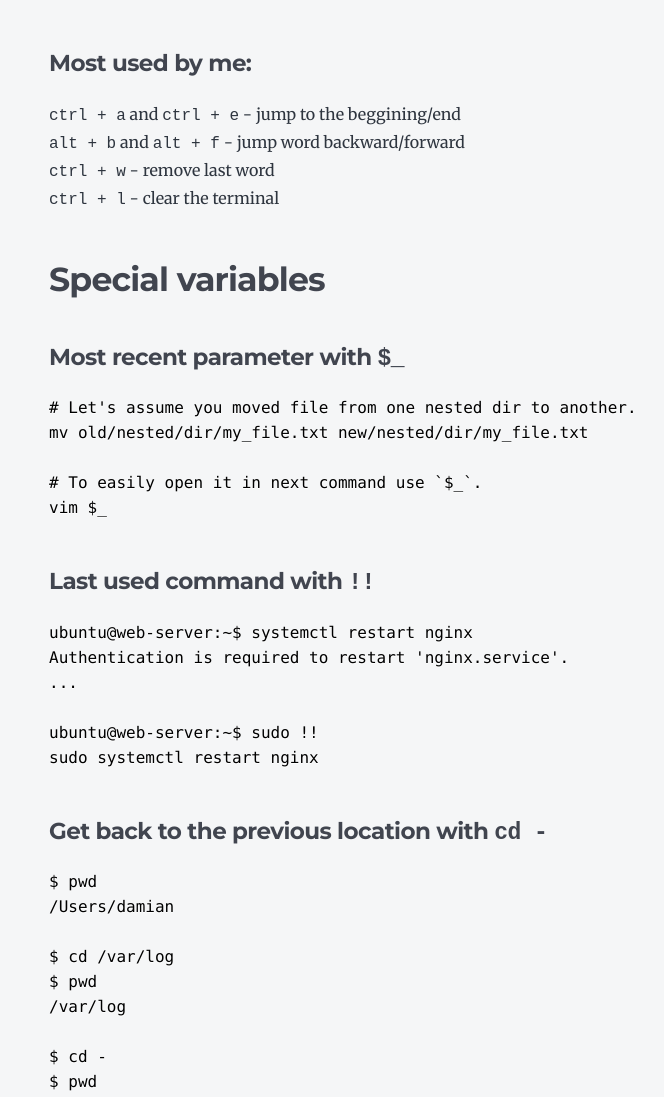
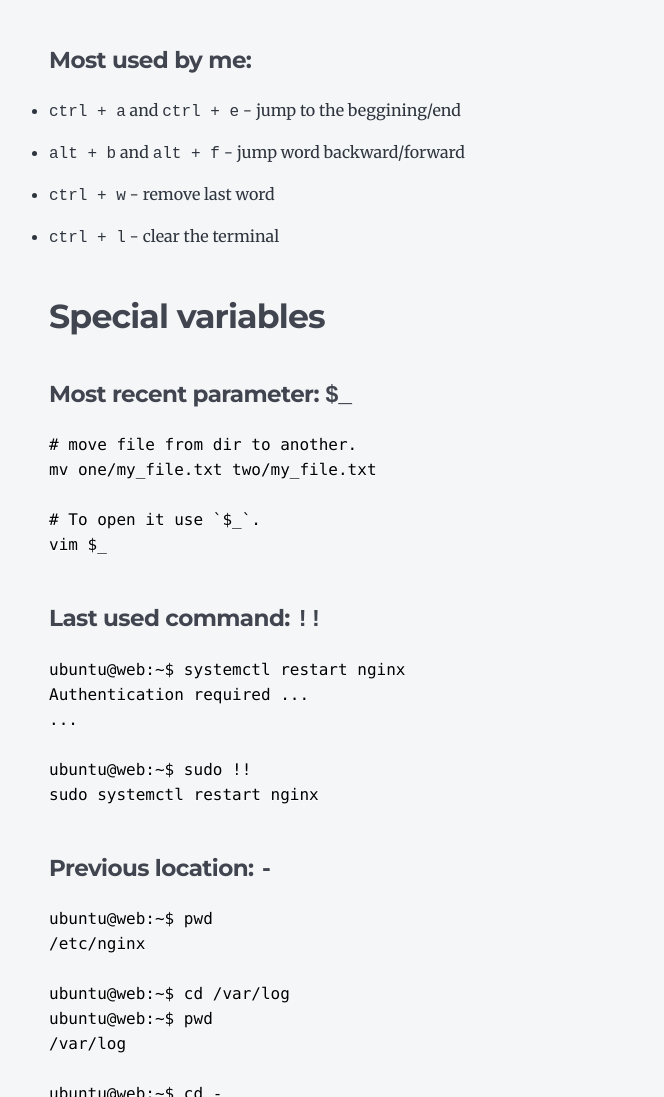
Before and after one commit to DamianBudelewski/blog, a Gatsby site: page /bash-shortcuts/ in a window 1280 px wide. Shown: the part 1703-2800 px from the top of the page, without its empty margins (275-939 px from the left). Built offline with nearby package versions, Linux system fonts and the light colour scheme; Gatsby itself is replaced by a stand-in of ours; some packages are replaced by stand-ins of ours; code samples lack their colours.

Commit message:
Fix shortcuts blog and add css for readme highlights

````diff
--- a/content/blog/bash-shortcuts/index.md
+++ b/content/blog/bash-shortcuts/index.md
@@ -13,6 +13,7 @@ alias d=docker
 alias ap=ansible-playbook
 ```
 
+
 #### Enable autosuggestions with zsh
 `ctrl + space` to accept suggestions
 
@@ -20,7 +21,9 @@ For zsh and autosuggestions use this links: [zsh](https://ohmyz.sh/), [autosugge
 
 If you only want to partial accept the suggestions like it's shown at the gif above, then add this line to your .zshrc file, because by default it will accept the whole suggestion.
 
-`bindkey '^ ' forward-word`
+```bash
+bindkey '^ ' forward-word
+```
 
 #### Using alias expansion
 `gss` after pressing space will expand to `git status -s`
@@ -49,47 +52,47 @@ bindkey -M isearch " " magic-space
 <img src="moving_cli.png" width="90%" />
 
 #### Most used by me:
-`ctrl + a` and `ctrl + e` - jump to the beggining/end
-`alt + b` and `alt + f` - jump word backward/forward
-`ctrl + w` - remove last word
-`ctrl + l` - clear the terminal
+- `ctrl + a` and `ctrl + e` - jump to the beggining/end
+- `alt + b` and `alt + f` - jump word backward/forward
+- `ctrl + w` - remove last word
+- `ctrl + l` - clear the terminal
 
 
 ## Special variables
 
-#### Most recent parameter with `$_`
+#### Most recent parameter: `$_`
 ```bash
-# Let's assume you moved file from one nested dir to another.
-mv old/nested/dir/my_file.txt new/nested/dir/my_file.txt
+# move file from dir to another.
+mv one/my_file.txt two/my_file.txt
 
-# To easily open it in next command use `$_`.
+# To open it use `$_`.
 vim $_
 ```
 
-#### Last used command with `!!`
+#### Last used command: `!!`
 
 ```bash
-ubuntu@web-server:~$ systemctl restart nginx
-Authentication is required to restart 'nginx.service'.
+ubuntu@web:~$ systemctl restart nginx
+Authentication required ...
 ...
 
-ubuntu@web-server:~$ sudo !!
+ubuntu@web:~$ sudo !!
 sudo systemctl restart nginx
 ```
 
-#### Get back to the previous location with `cd -`
+#### Previous location: `-`
 
 ```bash
-$ pwd
-/Users/damian
+ubuntu@web:~$ pwd
+/etc/nginx
 
-$ cd /var/log
-$ pwd
+ubuntu@web:~$ cd /var/log
+ubuntu@web:~$ pwd
 /var/log
 
-$ cd -
-$ pwd
-/Users/damian
+ubuntu@web:~$ cd -
+ubuntu@web:~$ pwd
+/etc/nginx
 ```
 
 
--- a/gatsby-config.js
+++ b/gatsby-config.js
@@ -58,7 +58,6 @@ module.exports = {
           {
             resolve: `gatsby-remark-vscode`,
             options: {
-//              theme: 'Dark+ (default dark)'
               theme: `Shades of Purple`, // From package.json: contributes.themes[0].label
               extensions: ['shades-of-purple'] // From package.json: name
             }
@@ -75,7 +74,12 @@ module.exports = {
               wrapperStyle: `margin-bottom: 1.0725rem`,
             },
           },
-          `gatsby-remark-prismjs`,
+          {
+            resolve: `gatsby-remark-prismjs`,
+            options: {
+              classPrefix: "language-",
+            },
+          },
           `gatsby-remark-copy-linked-files`,
           `gatsby-remark-smartypants`,
           {
--- a/src/pages/index.js
+++ b/src/pages/index.js
@@ -4,6 +4,7 @@ import { Link, graphql } from "gatsby"
 import Bio from "../components/bio"
 import Layout from "../components/layout"
 import SEO from "../components/seo"
+import ("./../styles/readme.css")
 
 const BlogIndex = ({ data, location }) => {
   const siteTitle = data.site.siteMetadata?.title || `Title`
--- a/src/style.css
+++ b/src/style.css
@@ -61,6 +61,7 @@
   --color-heading-black: #1a202ce1;
   --color-accent: #3d0a1b85;
   --color-background: #f6f6f6;
+  --color-highlight-background: #2d2b55;
 }
 
 /* HTML elements */
@@ -320,6 +321,8 @@ a:focus {
   margin-bottom: var(--spacing-8);
 }
 
+
+
 /* Media queries */
 
 @media (max-width: 42rem) {
````
Also changed, not shown: src/styles/readme.css (added, +8 -0 lines), content/blog/bash-shortcuts/bash-shortcuts.gif (deleted), src/normalize.css.
